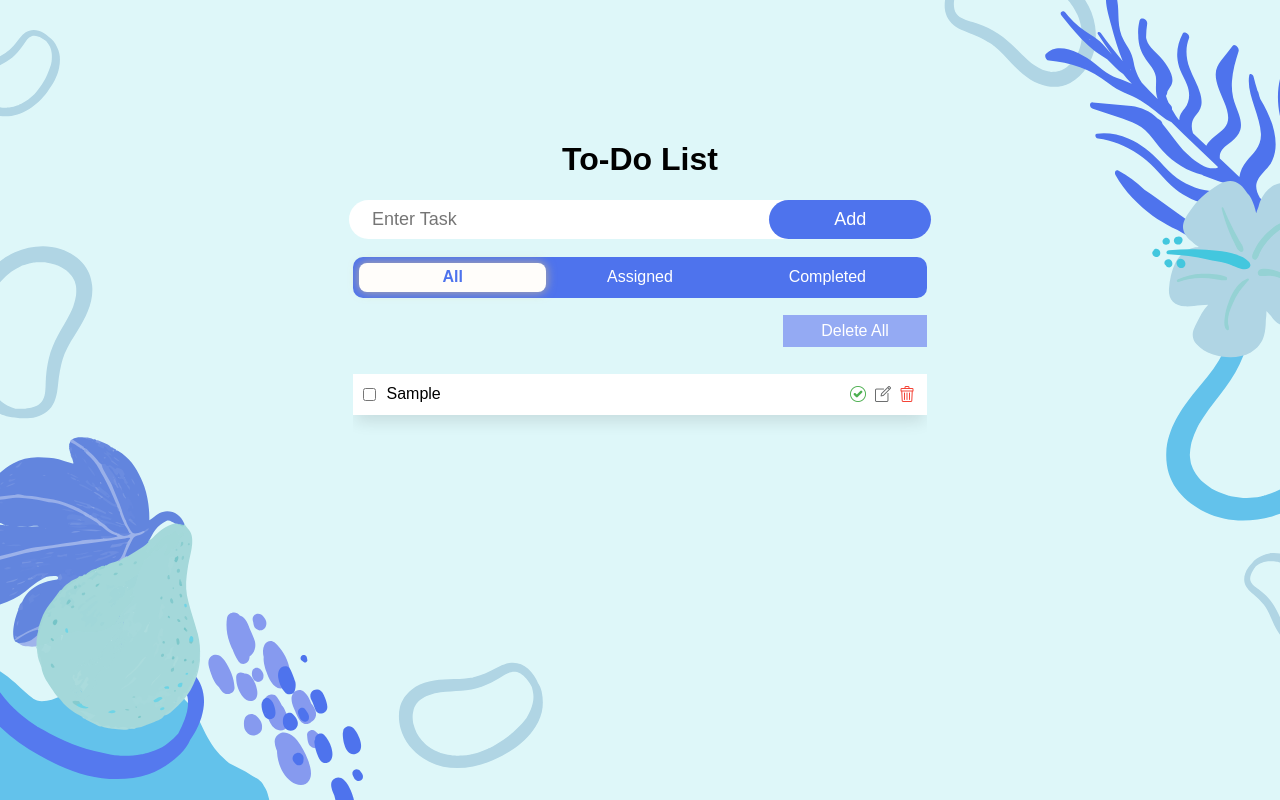
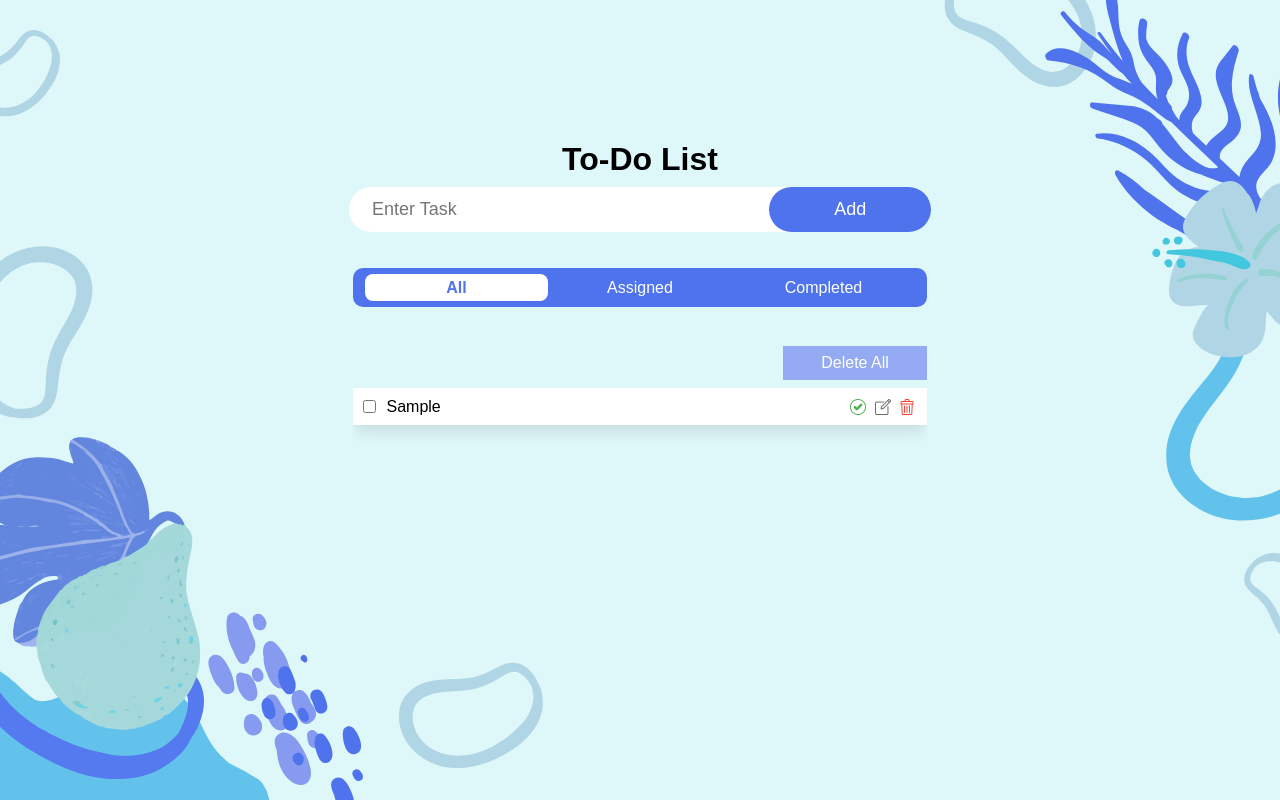
Before and after one commit to pyropecs/todo-list-e2, a plain HTML site: page index.html in a window 1280 px wide. Both pictures are taken after typing "Sample" into the empty fields and a click on the button "Add". Drawn offline with Linux system fonts and the light colour scheme.

Commit message:
refined ui

```diff
--- a/CSS/style.css
+++ b/CSS/style.css
@@ -22,7 +22,7 @@ body {
 
 .todo-title {
   width: 100%;
-
+height:12%;
   display: flex;
   justify-content: center;
 }
@@ -50,7 +50,7 @@ body {
 }
 .todo-input-container {
   width: 100%;
-  height: 7%;
+  height: 8%;
 }
 .todo-input {
   width: 100%;
@@ -121,8 +121,8 @@ position: relative;
   background: white;
   display: flex;
   box-sizing: border-box;
-  margin-top: 1.5%;
-  margin-bottom: 1.5%;
+  margin-top: 3%;
+  margin-bottom: 3%;
   box-shadow: 0px 10px 15px -3px rgba(0, 0, 0, 0.1);
 
 }
@@ -147,12 +147,13 @@ display: none;
 
 .todo-status {
   width: 100%;
-  height: 45%;
-  padding: 4% 0%;
+  height: 100%;
+
 
   display: flex;
   justify-content: space-between;
   flex-direction: column;
+  align-items: end;
 }
 .todo-select {
   color: black;
@@ -167,8 +168,9 @@ display: none;
 .todo-all {
   display: flex;
   width: 30%;
-  height:40%;
-  padding-top:3% ;
+  height:30%;
+
+  padding-bottom: 2%;
   justify-content: space-between;
 }
 .error {
@@ -230,13 +232,13 @@ cursor: pointer;
 }
 .todo-list-container {
   width: 100%;
-  height: 72%;
+  height: 65%;
   display: flex;
   align-items: center;
   justify-content: center;
 }
 .btn-group {
-  width: 30%;
+  width: 40%;
   display: flex;
   align-items: center;
   justify-content: space-between;
@@ -301,85 +303,48 @@ cursor: pointer;
 
 .status-container {
   width: 100%;
-  height: 15%;
+  height: 20%;
   display: flex;
-
+padding-top:6%;
+padding-bottom: 0%;
 }
 
 
 /* radio buttons */
 
-.btn-container {
-  --btn-container-bg: #f9edd2;
-  --btn-container-border: #edca78;
-}
-.active,
-input[type="radio"]:checked + label {
-  --active-btn-bg: #fffdfa;
-  --active-btn-box-shadow: rgba(237, 202, 120, 0.6);
-  --active-btn-text: #b48218;
-}
-.inactive,
-label {
-  --inactive-btn-text: #b48218;
-}
+
+
+
 
 .btn-container {
   display: flex;
   flex-direction: row;
   justify-content: space-around;
   align-items: center;
-padding: 1%;
+padding: 1% 2%;
   background-color:#4E73ED;
 
-  width: 98%;
+  width: 96%;
   font-family: sans-serif;
-height:35%;
+height:30%;
   border-radius: 10px;
 
 }
 
-/*To be used with links on individual pages*/
 
-.active, .inactive {
-  width: 45.5%;
-  height: 60%;
-  padding: 10px 20px;
-  border: 0px;
-  border-radius: 8px;
-  display: flex;
-  flex-direction: row;
-  align-items: center;
-  justify-content: center;
-}
-
-.active {
-  background-color: #fff;
-  box-shadow: 0 0 10px 1px var(--active-btn-box-shadow);
-  font-weight: bold;
-  color: #4E73ED;
-}
-
-.inactive {
-  background-color: transparent;
-  color: #fff;
-  text-decoration: none;
-}
-
-/*To be used as radio buttons*/
 
 input[type="radio"] {
   visibility: hidden;
-  height: 0;
-  width: 0;
-  margin: 0;
+  height: 0%;
+  width: 0%;
+  margin: 0%;
 }
 
 label {
   width: 45.5%;
   height: 60%;
   padding: 1% 2%;
-  border: 0px;
+  border: none;
   border-radius: 8px;
   cursor: pointer;
   display: flex;
@@ -390,8 +355,7 @@ label {
 }
 
 input[type="radio"]:checked + label {
-  background-color: var(--active-btn-bg);
-  box-shadow: 0 0 10px 1px var(--active-btn-box-shadow);
+  background-color: #fff;
   font-weight: bold;
   color: #4E73ED;
 }
@@ -420,11 +384,13 @@ input[type="radio"]:checked + label {
     width: 100%;
     padding-top: 1.5%;
     padding-bottom: 1.5%;
+    margin-top: 1.5%;
+    margin-bottom:1.5%;
   }
   .todo-list {
     align-items: center;
     width: 64%;
-    margin-top: 1.5%;
+
   }
 
   .task-name-container {
@@ -456,10 +422,16 @@ input[type="radio"]:checked + label {
     margin: auto;
     width: 64%;
     margin-top: 2%;
-    margin-bottom:2%;
+    margin-bottom:0%;
+  padding-top:2%;
+  padding-bottom: 0%;
   }
   .todo-all{
     width:25%;
+    padding: 0%;
+  }
+  .btn-container{
+    height:25%;
   }
 
 }
@@ -472,15 +444,17 @@ input[type="radio"]:checked + label {
     width: 100%;
   }
   .todo-card {
-    width: 98%;
-
+    width: 100%;
+  margin-top:1.5%;
+  margin-bottom: 1.5%;
   }
   .task-name-container{
     padding-left: 2%;
   }
   .todo-status {
     width: 100%;
-    padding: 0% 2%;
+
+
   }
   .btn-group {
     width: 18%;
@@ -495,6 +469,7 @@ input[type="radio"]:checked + label {
   }
   .todo-all{
     width:20%;
+    padding-bottom: 0%;
   }
 }
 
--- a/index.js
+++ b/index.js
@@ -365,7 +365,6 @@ function isTaskCompleted(target) {
 
   const taskId = todoCard.getAttribute("index");
   const taskName = todoCard.querySelector("#task-name-id");
-const completeBtn = todoCard.querySelector("#complete-btn-id")
 
   const currentTodo = getTodoFromLocalStorageUsingIndex(taskId);
   const isCompleted = currentTodo.completed;
```
